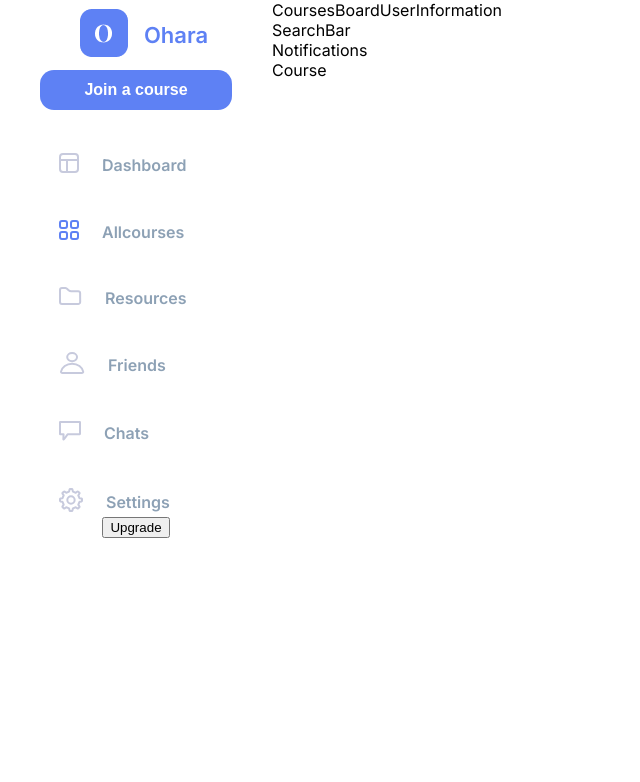
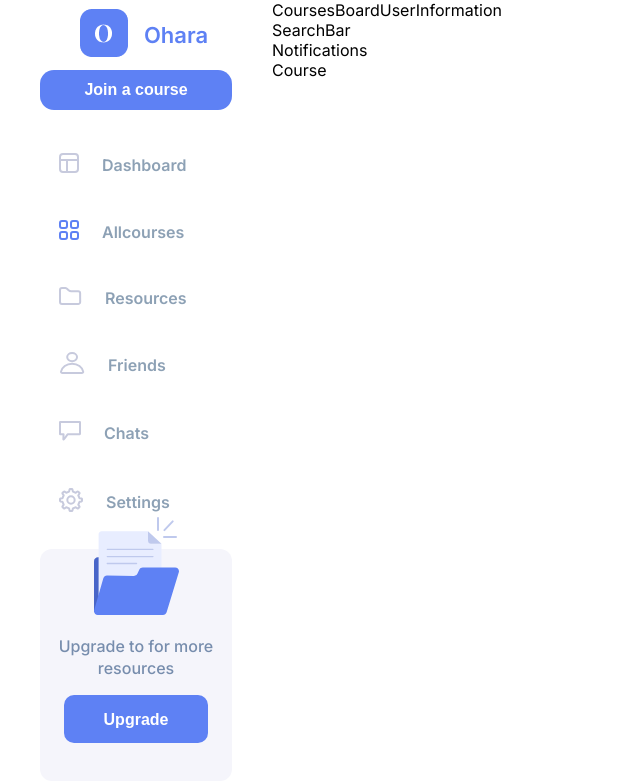
Before and after one commit to LahiaOmar/web-template-integration, a React (Create React App) app in the folder course-dashboard-by-ar/: page / in a window 1280 px wide. Shown: the top 782 px of the page, without its empty margins (0-640 px from the left). Built offline with nearby package versions, Linux system fonts and the light colour scheme.

Commit message:
imp of button of uprgrade

```diff
--- a/course-dashboard-by-ar/src/NavigationPanel/NavigationPanel.js
+++ b/course-dashboard-by-ar/src/NavigationPanel/NavigationPanel.js
@@ -1,6 +1,8 @@
 import React from 'react'
 import Logo from '../Logo'
 import Menu from '../Menu'
+import lettre from './lettre.svg'
+import backgroundUpgrade from './background-upgrade.svg'
 
 const NavigationPanel = ()=>{
   return (
@@ -11,6 +13,13 @@ const NavigationPanel = ()=>{
       </div>
       <Menu />
       <div id="upgrade_button">
+        <img src={backgroundUpgrade} className="upgrade_button__bgimg"/>
+        <div className="upgrade_button_img">
+          <img src={lettre} />
+        </div>
+        <div className="upgrade_button_txt">
+          <p>Upgrade to for more resources</p>
+        </div>
         <button>Upgrade</button>
       </div>
     </div>
--- a/course-dashboard-by-ar/src/style.css
+++ b/course-dashboard-by-ar/src/style.css
@@ -77,6 +77,40 @@ body{
   line-height: 19.39px;
 }
 
+#upgrade_button{
+  width: 192px;
+  height: 274px;
+  display: flex;
+  flex-direction: column;
+  align-items: center;
+  align-content: center;
+}
+#upgrade_button button{
+  width: 144px;
+  height: 48px;
+  color: white;
+  background-color: #5E81F4;
+  border-radius: 10px;
+  border-color: transparent;
+  font-style: normal;
+  font-weight: 600;
+  font-size: 16px;
+  line-height: 19px;
+}
+.upgrade_button__bgimg{
+  position: absolute;
+  z-index: -1;
+  height: 232px;
+  margin-top: 33px;
+}
+.upgrade_button_txt p{
+  font-style: normal;
+  font-weight: 500;
+  font-size: 16px;
+  line-height: 22px;
+  color: #778DAD;
+  text-align: center;
+}
 /* CoursesBoard component */
 #coursesBoard{
 
```
Also changed, not shown: course-dashboard-by-ar/src/NavigationPanel/background-upgrade.svg (added), course-dashboard-by-ar/src/NavigationPanel/lettre.svg (added).
